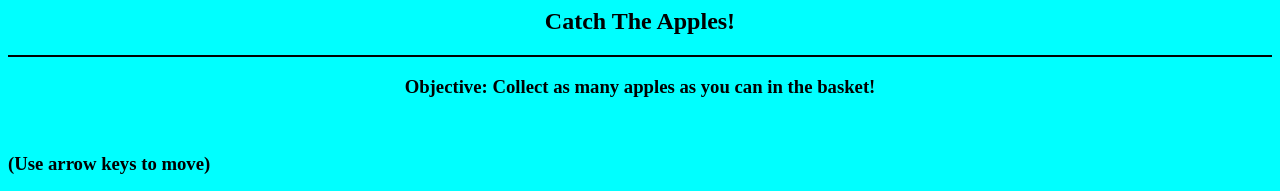
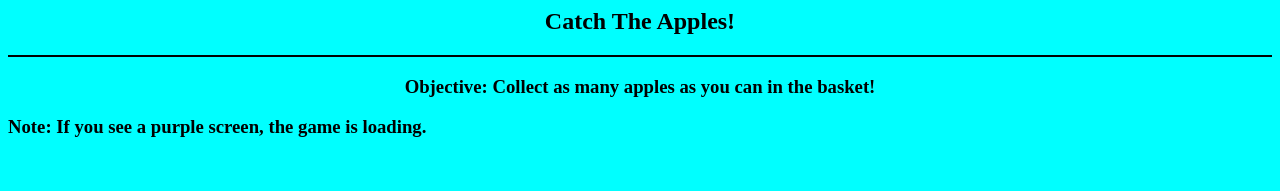
Before and after one commit to ShenoyRishabh/2DGameHub, a plain HTML site: page WebSite/Catch The Apples Host.html in a window 1280 px wide. Shown: the top 191 px of the page. Drawn offline with Linux system fonts and the light colour scheme.

Commit message:
Added extra note

```diff
--- a/WebSite/Catch The Apples Host.html
+++ b/WebSite/Catch The Apples Host.html
@@ -6,6 +6,7 @@
 </head>
 <body bgcolor="cyan">
 <h3 align="center"> Objective: Collect as many apples as you can in the basket! </h3>
+<h3 align=""center"> Note: If you see a purple screen, the game is loading.</h3>
 <br>
 <h3>(Use arrow keys to move)</h3>
 <iframe src="https://scratch.mit.edu/projects/455962924/embed" allowtransparency="true" width="485" height="402" frameborder="0" scrolling="no" allowfullscreen></iframe>
```
Also changed, not shown: WebSite/Rock Blaster Host.html (+1 -0 lines), WebSite/Zombie Chasers Host.html (+1 -0 lines).
